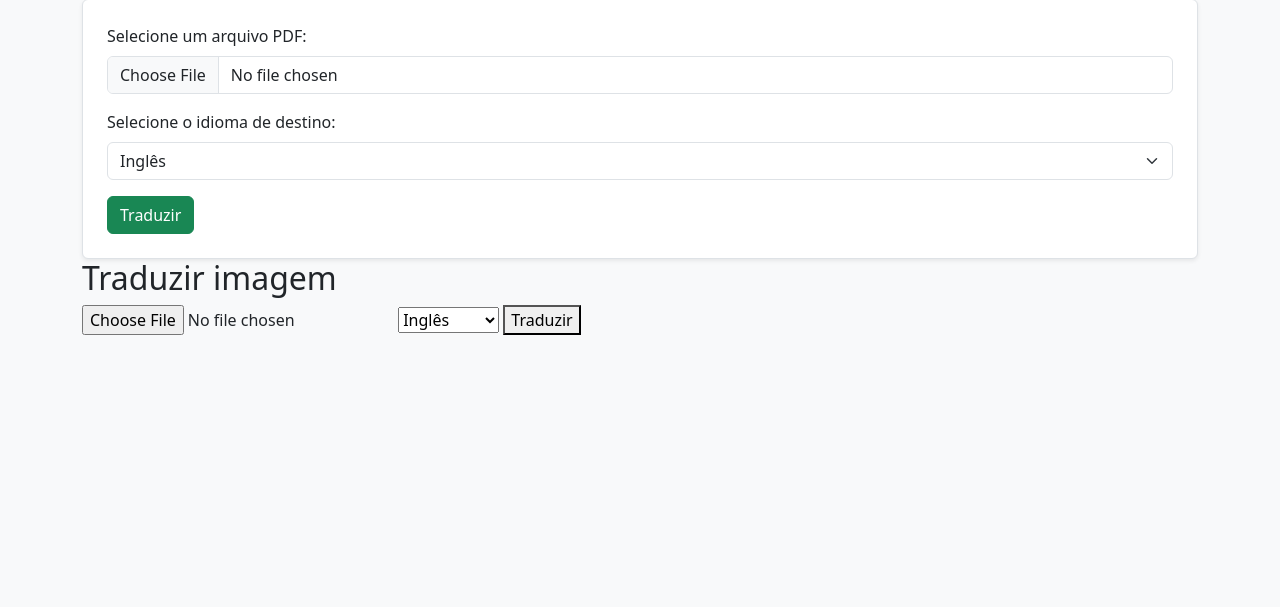
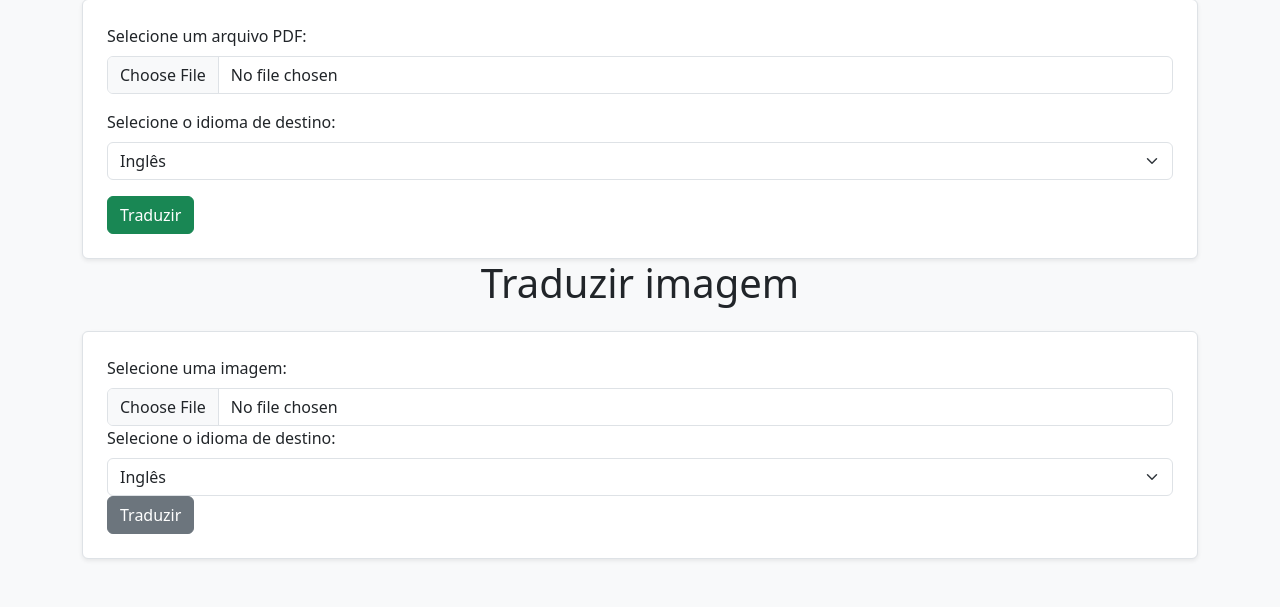
Before and after one commit to IsaacLusca/PDFTranslate, a Flask app: page / in a window 1280 px wide. Shown: the part 501-1108 px from the top of the page. Before the commit the page ends 836 px from the top, so only its background shows below. Run offline with Flask 3, Linux system fonts and the light colour scheme.

Commit message:
aplicando um bootstrap no form traduzir imagem

```diff
--- a/app/templates/index.html
+++ b/app/templates/index.html
@@ -45,16 +45,18 @@
             <button type="submit" class="btn btn-success">Traduzir</button>
         </form>
 
-        <h2>Traduzir imagem</h2>
-        <form action="/translate_image" method="post" enctype="multipart/form-data">
-            <input type="file" name="file" required>
-            <select name="language">
+        <h1 class="mb-4 text-center">Traduzir imagem</h1>
+        <form action="/translate_image" method="post" enctype="multipart/form-data" class="border p-4 rounded bg-white shadow-sm">
+            <label for="file3" class="form-label">Selecione uma imagem:</label>
+            <input type="file" id="file3" name="file" class="form-control" required>
+            <label for="language3" class="form-label">Selecione o idioma de destino:</label>
+            <select name="language" id="language3"class="form-select" required>
                 <option value="en">Inglês</option>
                 <option value="pt">Português</option>
                 <option value="es">Espanhol</option>
                 <option value="ru">Russo</option>
             </select>
-            <button type="submit">Traduzir</button>
+            <button type="submit" class="btn btn-secondary">Traduzir</button>
         </form>
 
     </div>
```
